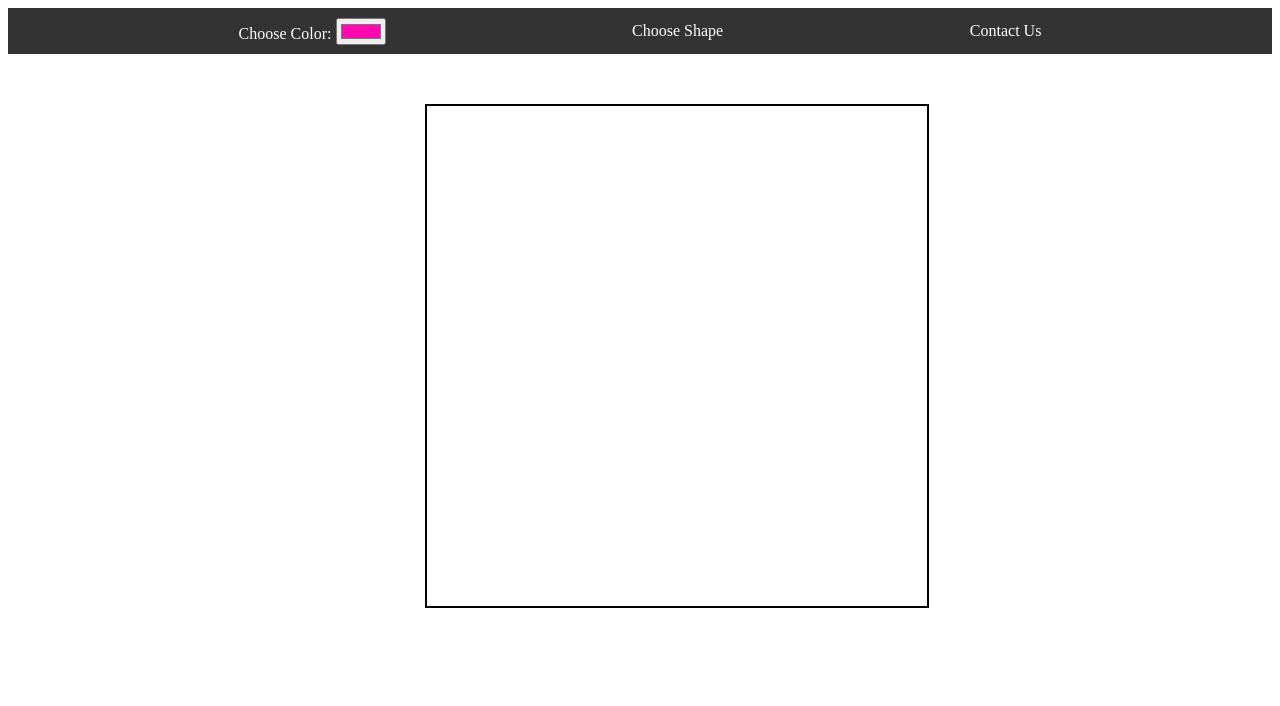
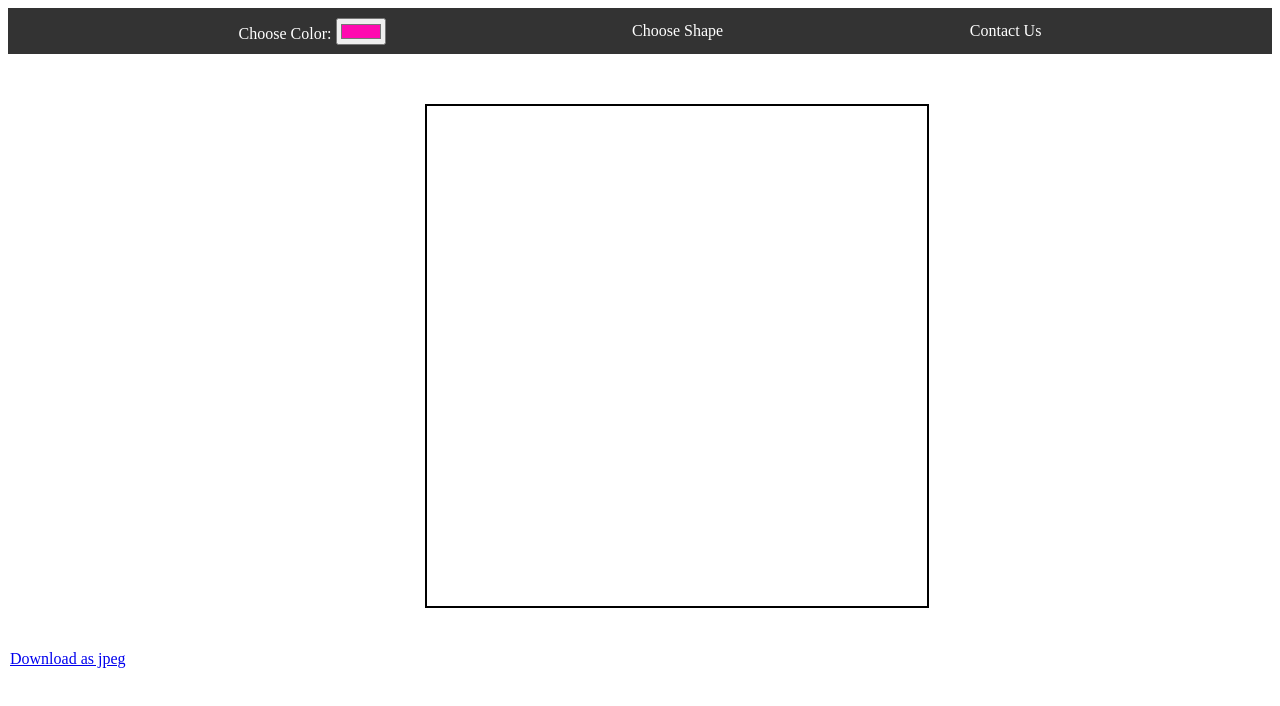
Before and after one commit to tatianaPodolsky/canvas-proj, a plain HTML site: page index.html in a window 1280 px wide. Drawn offline with Linux system fonts and the light colour scheme.

Commit message:
Download feature

```diff
--- a/css/main.css
+++ b/css/main.css
@@ -74,3 +74,9 @@ canvas {
   .contact {
       color: white;
   }
+
+  .download-btn {
+      position: absolute;
+      top: 650px;
+      left: 10px;
+  }
--- a/index.html
+++ b/index.html
@@ -28,6 +28,11 @@
         </nav>
     </header>
     <canvas height="500" width="500" id="canvas-container" onmousemove="onMove(event)" onmousedown="onDown(event)"></canvas>
+
+  <a href="#" onclick="downloadImg(this)" download="my-img.jpeg" class="download-btn">
+        Download as jpeg
+      </a>
+
     <script src="js/main.js"></script>
 </body>
 </html>
--- a/js/main.js
+++ b/js/main.js
@@ -56,3 +56,10 @@ function startup() {
     }
 
 }
+
+
+
+function downloadImg(elLink) {
+    var imgContent = canvas.toDataURL('image/jpeg');
+    elLink.href = imgContent
+}
```
